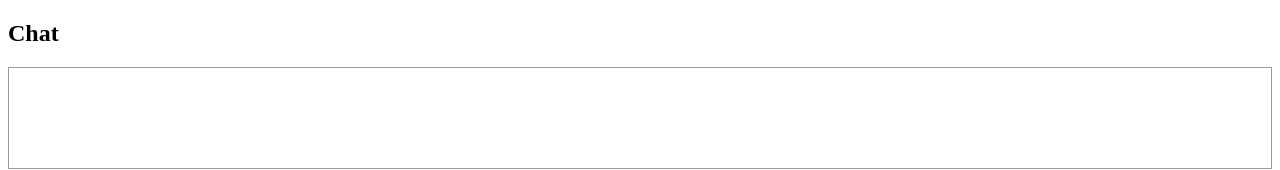
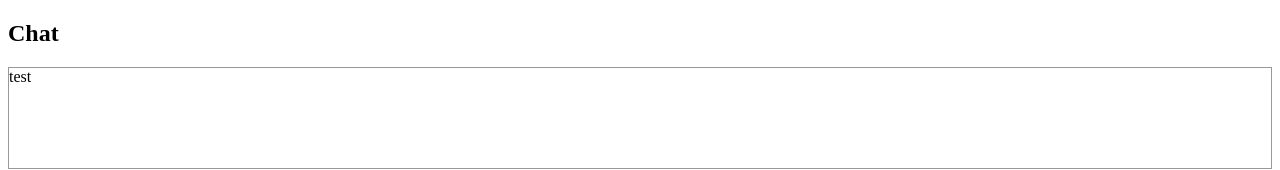
Before and after one commit to joelstevick/material-design-virtual-scroll, an Angular app: page / in a window 1280 px wide. Shown: the top 170 px of the page. Built offline with nearby package versions, Linux system fonts and the light colour scheme.

Commit message:
5 files modified

```diff
--- a/src/app/components/chat-scroll/chat-scroll.component.html
+++ b/src/app/components/chat-scroll/chat-scroll.component.html
@@ -1,9 +1,8 @@
 <div id="wrapper">
 	<cdk-virtual-scroll-viewport (scrolledIndexChange)="scrolledIndexChange($event)">
-		<div id="top" #top></div>
 		<ng-container *cdkVirtualFor="let item of items; index as index">
 			<div class="item">
-				<span>{{item | json}}</span>
+				<span>{{item}}</span>
 			</div>
 		</ng-container>
 		<div id="bottom"></div>
--- a/src/app/components/chat-scroll/chat-scroll.component.ts
+++ b/src/app/components/chat-scroll/chat-scroll.component.ts
@@ -31,6 +31,6 @@ export class ChatScrollComponent implements OnInit, AfterViewChecked {
   ngOnInit(): void {}
 
   scrolledIndexChange(index: number) {
-
+    console.log(index);
   }
 }
--- a/src/app/components/chat/chat.component.html
+++ b/src/app/components/chat/chat.component.html
@@ -1,2 +1,2 @@
 <h2>Chat</h2>
-<chat-scroll></chat-scroll>
+<chat-scroll [items]="items"></chat-scroll>
--- a/src/app/components/chat/chat.component.ts
+++ b/src/app/components/chat/chat.component.ts
@@ -6,5 +6,6 @@ import { ChangeDetectionStrategy, Component, OnInit } from "@angular/core";
   styleUrls: ["./chat.component.css"]
 })
 export class ChatComponent implements OnInit {
+  items: any[] = ["test"];
   ngOnInit(): void {}
 }
--- a/src/app/strategies/chat-scroll.strategy.ts
+++ b/src/app/strategies/chat-scroll.strategy.ts
@@ -16,7 +16,7 @@ export class ChatScrollStrategy implements VirtualScrollStrategy {
   attach(viewport: CdkVirtualScrollViewport): void {
     this.viewport = viewport;
     this.viewport.setTotalContentSize(0);
-    this.viewport.setRenderedRange({ start: 0, end: 0 });
+    this.viewport.setRenderedRange({ start: 0, end: 1 });
     this.viewport.setRenderedContentOffset(0);
     console.log("chat-scroll.attach");
   }
```
